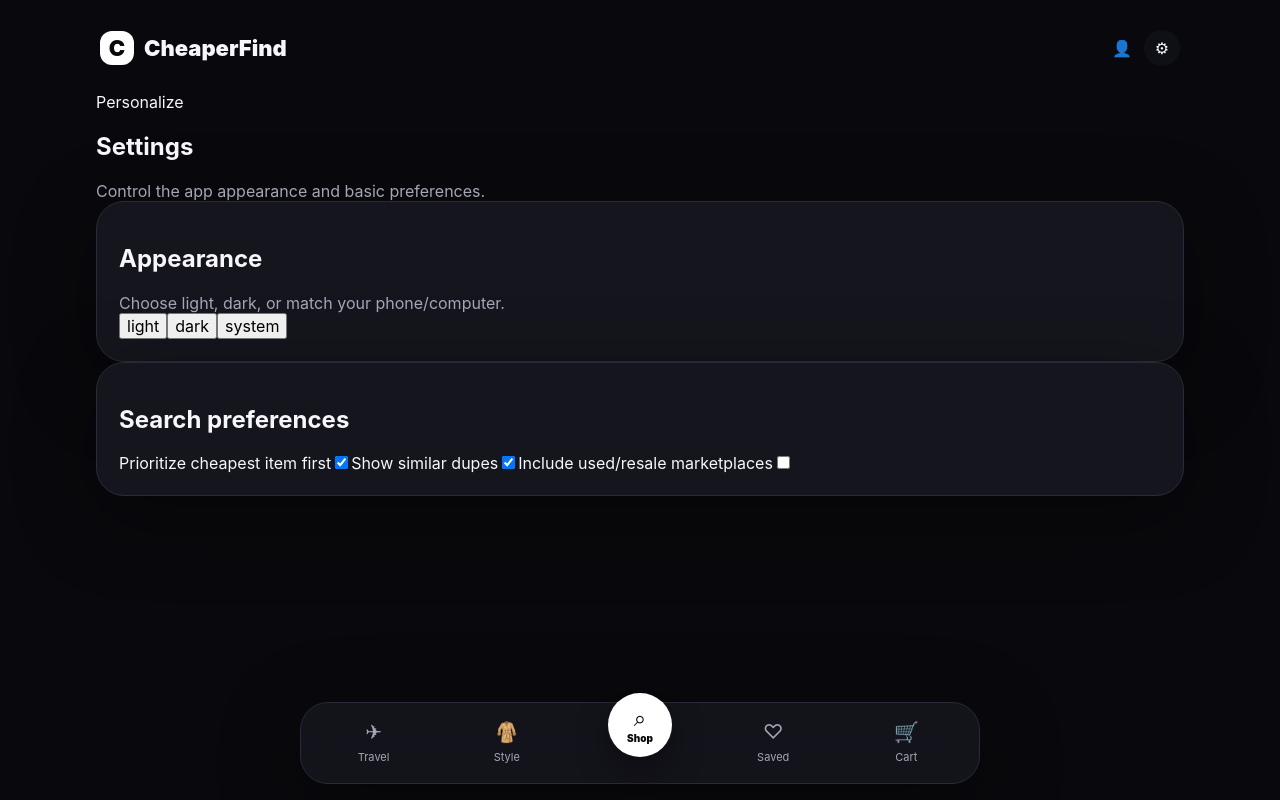
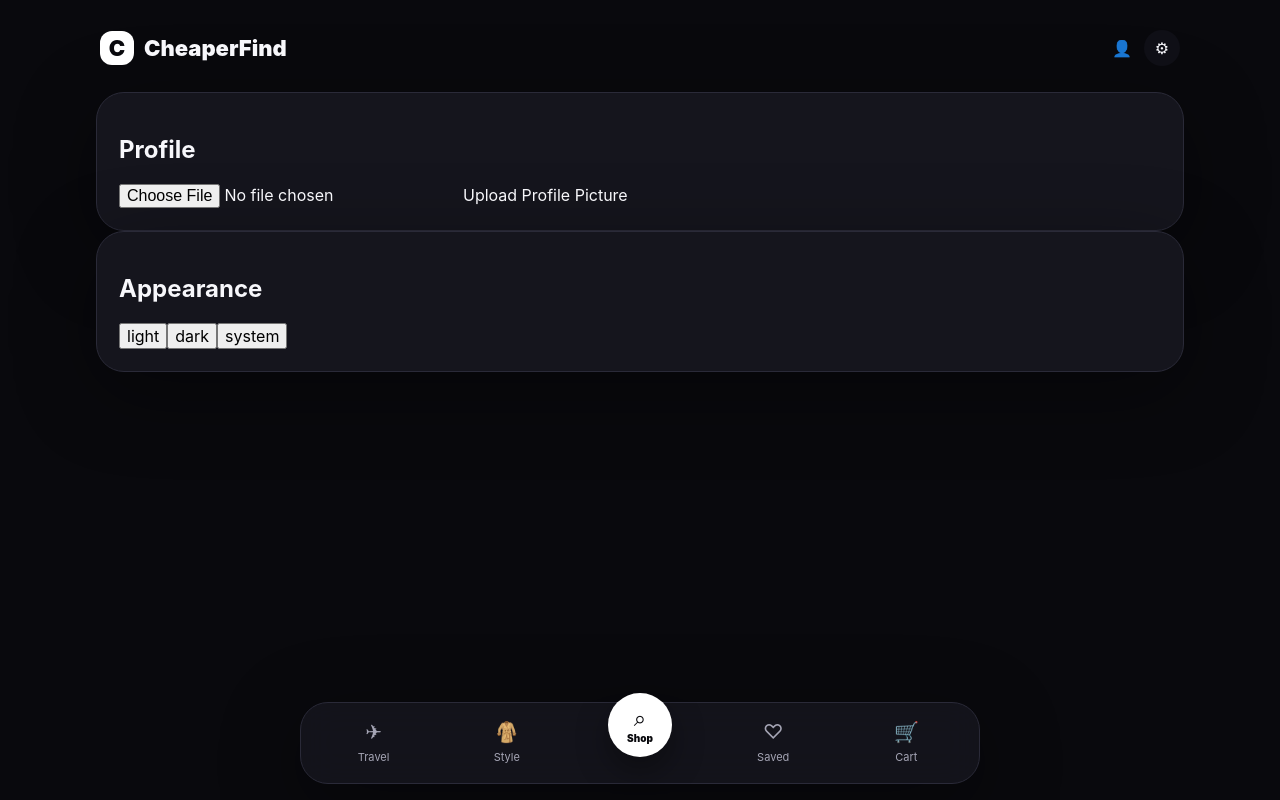
Before and after one commit to Jakelevin999/ccheapest-app-ver-3-, a Next.js app: page /settings in a window 1280 px wide. Built offline with nearby package versions, Linux system fonts and the light colour scheme.

Commit message:
Add profile picture upload to settings

```diff
--- a/app/settings/page.tsx
+++ b/app/settings/page.tsx
@@ -1,22 +1,40 @@
 'use client';
+import { useState } from 'react';
 import { useTheme } from '../../components/ThemeProvider';
 
 export default function SettingsPage() {
   const { theme, setTheme } = useTheme();
+  const [preview, setPreview] = useState<string | null>(null);
+
+  function handleUpload(e: React.ChangeEvent<HTMLInputElement>) {
+    const file = e.target.files?.[0];
+    if (!file) return;
+    const reader = new FileReader();
+    reader.onload = () => {
+      const data = reader.result as string;
+      localStorage.setItem('cheaperfind:pfp', data);
+      window.dispatchEvent(new Event('cheaperfind:pfp-changed'));
+      setPreview(data);
+    };
+    reader.readAsDataURL(file);
+  }
+
   return <section>
-    <div className="pageHeader"><span className="badge">Personalize</span><h1>Settings</h1><p className="muted">Control the app appearance and basic preferences.</p></div>
+    <div className="card settingsCard">
+      <h2>Profile</h2>
+      <div className="pfpUpload">
+        <label className="profileUploadBox">
+          <input type="file" accept="image/*" onChange={handleUpload} />
+          {preview ? <img src={preview} /> : <span>Upload Profile Picture</span>}
+        </label>
+      </div>
+    </div>
+
     <div className="card settingsCard">
       <h2>Appearance</h2>
-      <p className="muted">Choose light, dark, or match your phone/computer.</p>
       <div className="segmented">
         {(['light','dark','system'] as const).map(option => <button key={option} className={theme === option ? 'selected' : ''} onClick={() => setTheme(option)}>{option}</button>)}
       </div>
     </div>
-    <div className="card settingsCard">
-      <h2>Search preferences</h2>
-      <label className="settingRow"><span>Prioritize cheapest item first</span><input type="checkbox" defaultChecked /></label>
-      <label className="settingRow"><span>Show similar dupes</span><input type="checkbox" defaultChecked /></label>
-      <label className="settingRow"><span>Include used/resale marketplaces</span><input type="checkbox" /></label>
-    </div>
   </section>;
 }
```
